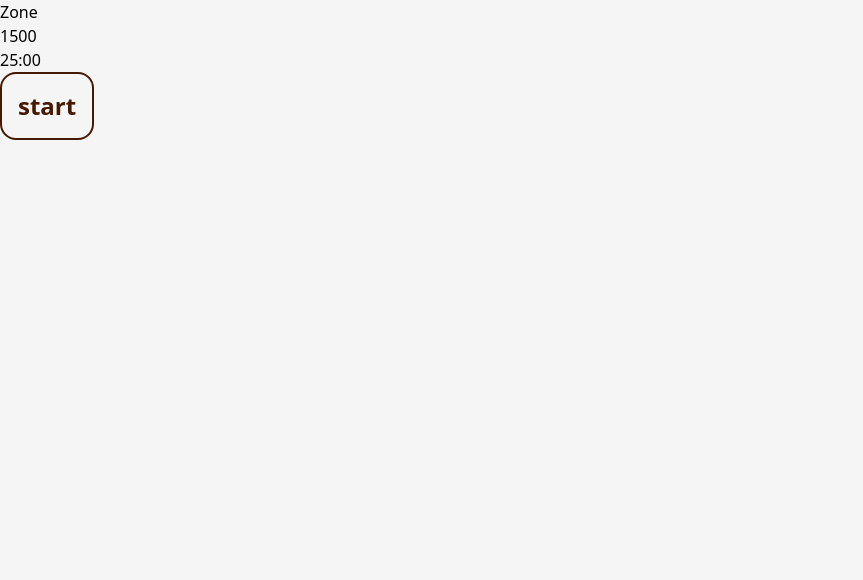
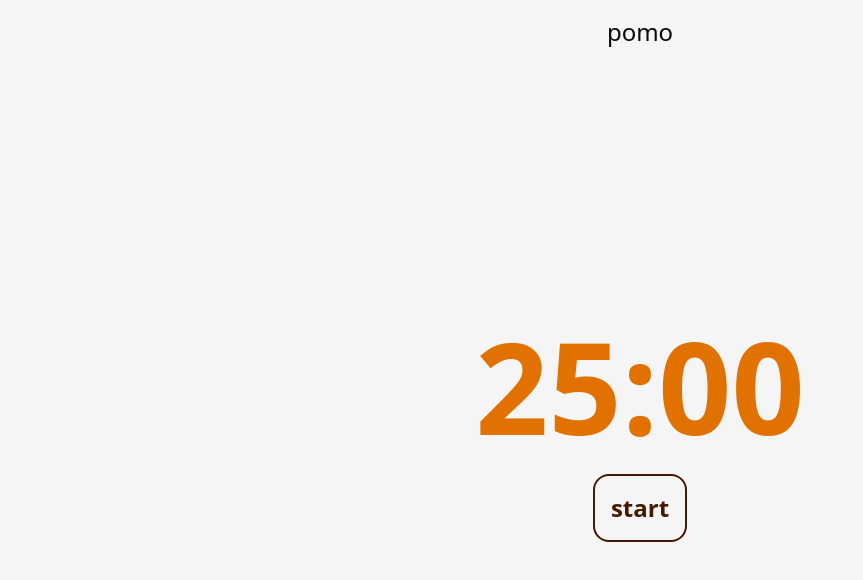
Before and after one commit to brantac/zone, a Vue app: page / in a window 1280 px wide. Shown: the top 580 px of the page, without its empty margins (0-863 px from the left). Built offline with nearby package versions, Linux system fonts and the light colour scheme; the HTML template or start-up script is replaced by a standard one.

Commit message:
style: increase font size and text colors to header and timer display

```diff
--- a/src/App.vue
+++ b/src/App.vue
@@ -29,12 +29,13 @@ async function startTimerOnClick(): Promise<void> {
 </script>
 
 <template>
-  <header>
-    <h1>Zone</h1>
-    <p>{{ timer?.remaining }}</p>
-    <TimerDisplay :timer="timer" />
+  <header class="p-4 flex flex-row justify-center items-center">
+    <h1 class="text-2xl font-medium text-neutral-950 dark:text-amber-600">pomo</h1>
+  </header>
+  <div class="flex flex-col items-center justify-center gap-6 grow">
+    <TimerDisplay :timer="timer" class="text-7xl md:text-9xl font-bold text-amber-600" />
     <StartTimerBtn @click="startTimerOnClick" />
-  </header>
+  </div>
 </template>
 
 <style scoped></style>
```
